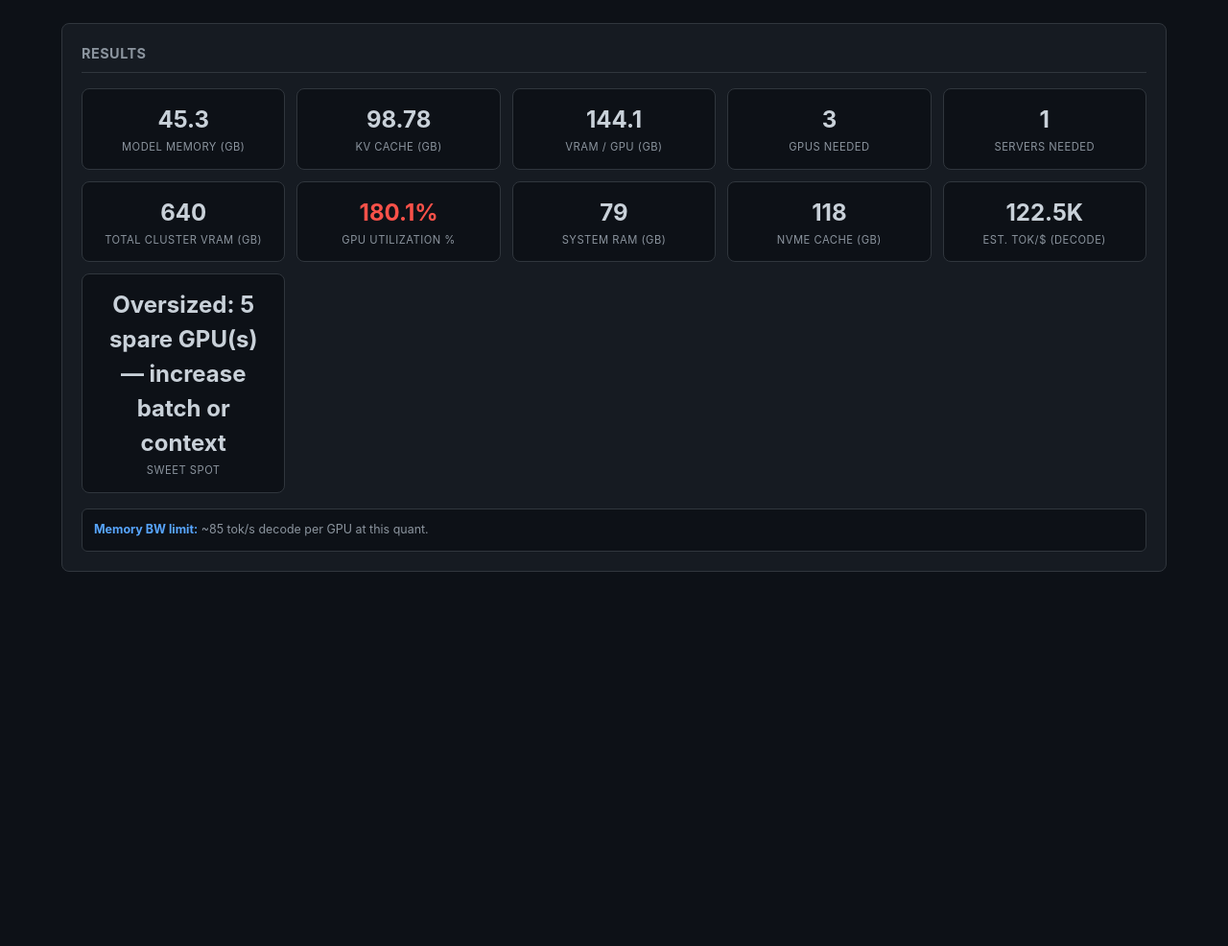
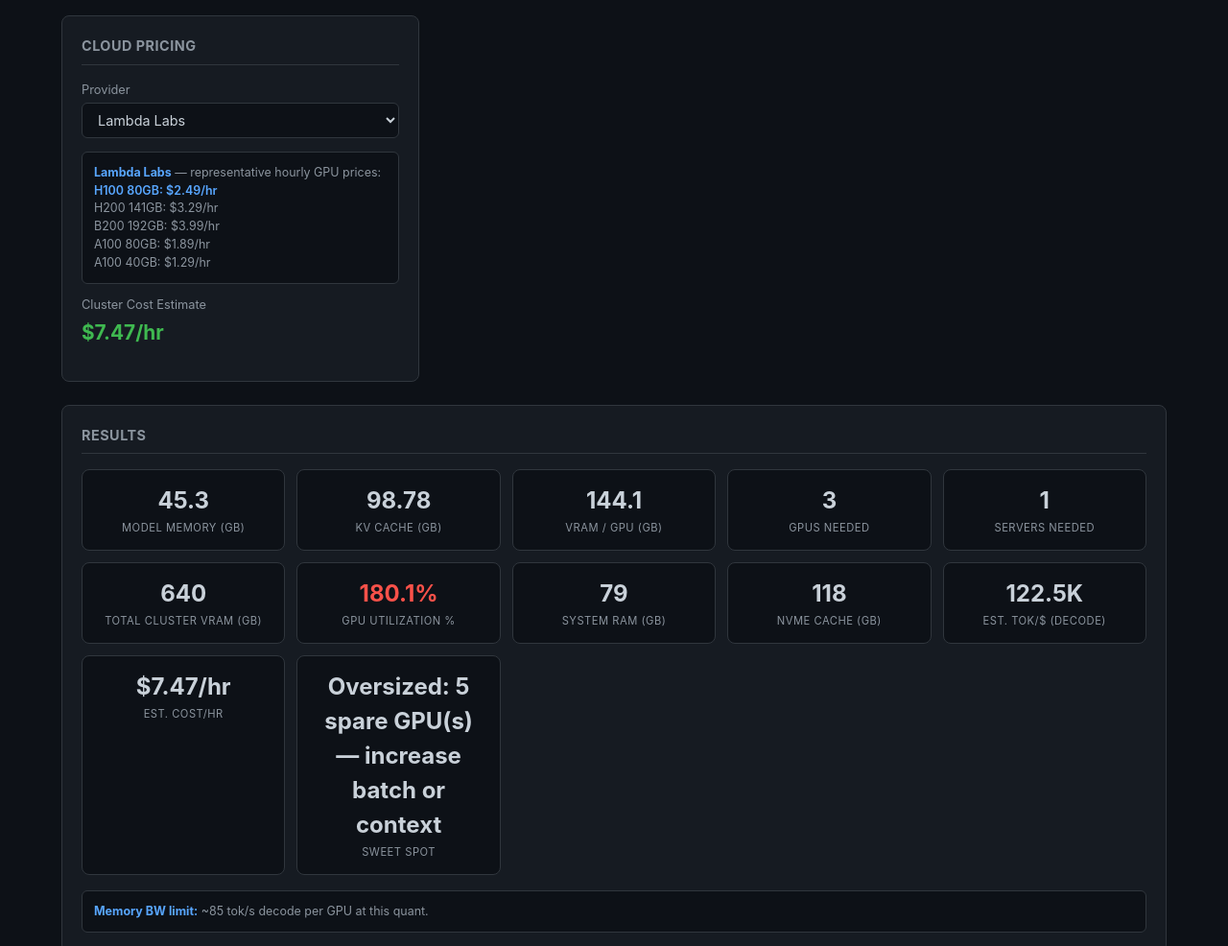
Before and after one commit to totalwindupflightsystems/inference-estimator, a plain HTML site: page cluster-estimator.html in a window 1280 px wide. Shown: the part 684-1670 px from the top of the page at 96% size. Before the commit the page ends 1328 px from the top, so only its background shows below. Drawn offline with Linux system fonts and the light colour scheme.

Commit message:
feat: CE-004 — cloud GPU pricing from Lambda, RunPod, Vast.ai, CoreWeave
Co-authored-by: Alexis Okuwa <wojonstech@gmail.com>

```diff
--- a/cluster-estimator.html
+++ b/cluster-estimator.html
@@ -191,6 +191,24 @@
       <input type="number" id="ppSize" value="1" min="1" max="8">
     </div>
   </div>
+
+  <div class="card">
+    <h2>Cloud Pricing</h2>
+    <div class="field">
+      <label>Provider</label>
+      <select id="cloudProvider" onchange="updateCloudPricing()">
+        <option value="Lambda">Lambda Labs</option>
+        <option value="RunPod">RunPod</option>
+        <option value="Vast.ai">Vast.ai</option>
+        <option value="CoreWeave">CoreWeave</option>
+      </select>
+    </div>
+    <div id="cloudPriceTable" class="notes" style="margin-top:0"></div>
+    <div class="field" style="margin-top:12px">
+      <label>Cluster Cost Estimate</label>
+      <div style="font-size:1.3rem;font-weight:700;color:var(--accent2)" id="rCloudCost">—</div>
+    </div>
+  </div>
 </div>
 
 <div class="card" style="margin-bottom:24px">
@@ -206,6 +224,7 @@
     <div class="metric"><div class="value" id="rSysRam">—</div><div class="label">System RAM (GB)</div></div>
     <div class="metric"><div class="value" id="rNvme">—</div><div class="label">NVMe Cache (GB)</div></div>
     <div class="metric"><div class="value" id="rTokensPerDollar">—</div><div class="label">Est. tok/$ (decode)</div></div>
+    <div class="metric"><div class="value" id="rCostPerHour">—</div><div class="label">Est. Cost/hr</div></div>
     <div class="metric"><div class="value" id="rSweetSpot">—</div><div class="label">Sweet Spot</div></div>
   </div>
   <div class="notes" id="notes" style="margin-top:16px"></div>
@@ -221,6 +240,37 @@
   'L40S-48':   { vram: 48,  bw: 864,  name: 'L40S 48GB', price_hour: 1.10 },
   'MI300X-192':{ vram: 192, bw: 5300, name: 'MI300X 192GB', price_hour: 3.00 },
   'RTX6000-48':{ vram: 48,  bw: 960,  name: 'RTX 6000 Ada 48GB', price_hour: 0.80 },
+};
+
+const CLOUD_PRICING = {
+  'Lambda': {
+    name: 'Lambda Labs', url: 'https://lambdalabs.com/service/gpu-cloud',
+    gpus: {
+      'H100-80':  2.49, 'H200-141': 3.29, 'B200-192': 3.99,
+      'A100-80':  1.89, 'A100-40':  1.29,
+    },
+  },
+  'RunPod': {
+    name: 'RunPod', url: 'https://www.runpod.io/console/gpu-cloud',
+    gpus: {
+      'H100-80':  2.49, 'H200-141': 3.49,
+      'A100-80':  1.89, 'A100-40':  1.29,
+    },
+  },
+  'Vast.ai': {
+    name: 'Vast.ai', url: 'https://vast.ai',
+    gpus: {
+      'H100-80':  2.40, 'H200-141': null,
+      'A100-80':  1.55, 'A100-40':  1.00,
+    },
+  },
+  'CoreWeave': {
+    name: 'CoreWeave', url: 'https://www.coreweave.com/pricing',
+    gpus: {
+      'H100-80':  2.21, 'H200-141': null,
+      'A100-80':  1.67, 'A100-40':  null,
+    },
+  },
 };
 
 const MODEL_PRESETS = {
@@ -244,7 +294,25 @@
 function updateGpuSpecs() {
   const sel = document.getElementById('gpuModel').value;
   document.getElementById('customVramField').style.display = sel === 'custom' ? '' : 'none';
+  updateCloudPricing();
   recalculate();
+}
+
+function updateCloudPricing() {
+  const provider = document.getElementById('cloudProvider').value;
+  const selGpu = document.getElementById('gpuModel').value;
+  const p = CLOUD_PRICING[provider];
+  if (!p) return;
+
+  let html = `<strong>${p.name}</strong> — representative hourly GPU prices:<br>`;
+  const gpus = Object.entries(p.gpus);
+  for (const [key, price] of gpus) {
+    const gpuName = GPU_SPECS[key] ? GPU_SPECS[key].name : key;
+    const priceStr = price !== null ? `$${price.toFixed(2)}/hr` : 'N/A';
+    const highlight = key === selGpu ? 'color:var(--accent);font-weight:600' : '';
+    html += `<span style="${highlight}">  ${gpuName}: ${priceStr}</span><br>`;
+  }
+  document.getElementById('cloudPriceTable').innerHTML = html;
 }
 
 function filterPresets() {
@@ -366,6 +434,16 @@
   document.getElementById('rNvme').textContent = nvmeGB.toFixed(0);
   document.getElementById('rTokensPerDollar').textContent = tokDollarFormatted;
 
+  // Cloud pricing cost estimate
+  const provider = document.getElementById('cloudProvider').value;
+  const gpuKey = document.getElementById('gpuModel').value === 'custom' ? null : document.getElementById('gpuModel').value;
+  const cloudPrice = (gpuKey && CLOUD_PRICING[provider] && CLOUD_PRICING[provider].gpus[gpuKey] !== null && CLOUD_PRICING[provider].gpus[gpuKey] !== undefined)
+    ? CLOUD_PRICING[provider].gpus[gpuKey]
+    : gpu.price_hour;
+  const clusterCostPerHour = cloudPrice * gpusNeeded;
+  document.getElementById('rCostPerHour').textContent = '$' + clusterCostPerHour.toFixed(2) + '/hr';
+  document.getElementById('rCloudCost').textContent = '$' + clusterCostPerHour.toFixed(2) + '/hr';
+
   let sweetSpot = '';
   if (gpusNeeded <= totalGpus) {
     const spare = totalGpus - gpusNeeded;
@@ -389,6 +467,7 @@
   document.getElementById('notes').innerHTML = notes.join('<br>');
 
   updateArchFields();
+  updateCloudPricing();
 }
 
 function updateArchFields() {
@@ -417,6 +496,7 @@
     servingMode: document.getElementById('servingMode').value,
     tpSize: document.getElementById('tpSize').value,
     ppSize: document.getElementById('ppSize').value,
+    cloudProvider: document.getElementById('cloudProvider').value,
   };
 }
 
```
